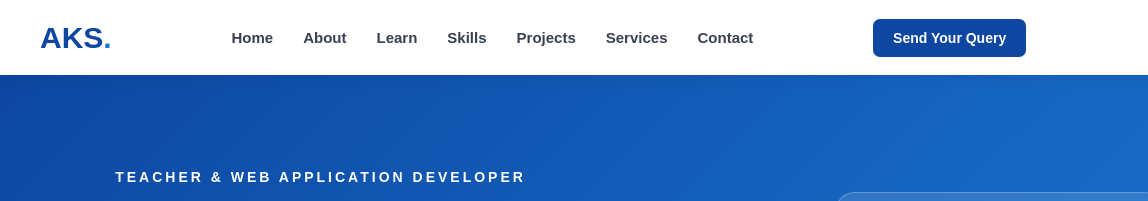
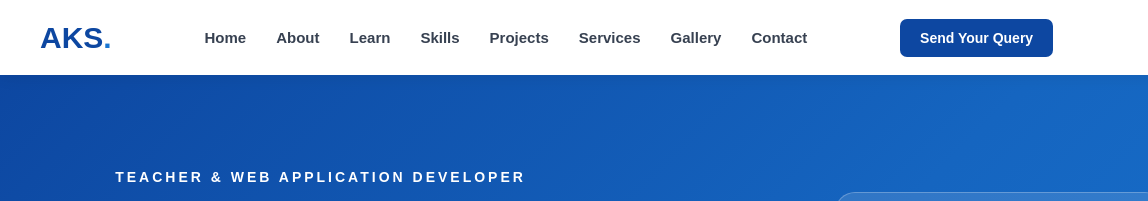
Before and after one commit to aksoniweb/AKSoni, a plain HTML site: page index.html in a window 1280 px wide. Shown: the top 201 px of the page, 0-1148 px from the left. Drawn offline with Linux system fonts and the light colour scheme.

Commit message:
Add Gallery link to navigation menu

```diff
--- a/index.html
+++ b/index.html
@@ -10,6 +10,7 @@
             <a href="index.html#skills">Skills</a>
             <a href="index.html#projects">Projects</a>
             <a href="index.html#services">Services</a>
+            <a href="index.html#gallery">Gallery</a>
             <a href="index.html#contact">Contact</a>
         </nav>
         <a href="#contactModal" class="nav-button" id="openContactForm">Send Your Query</a>
```
